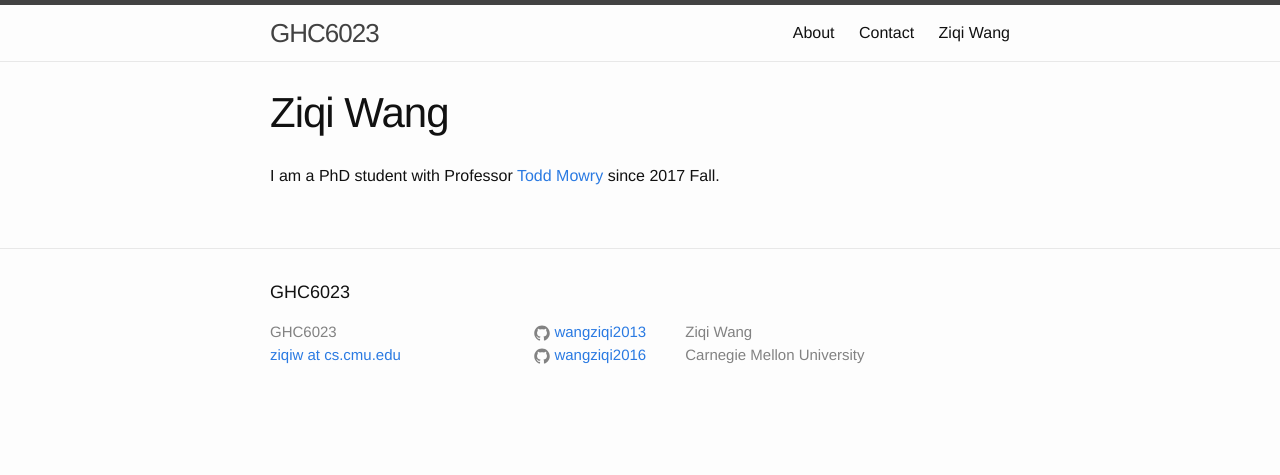
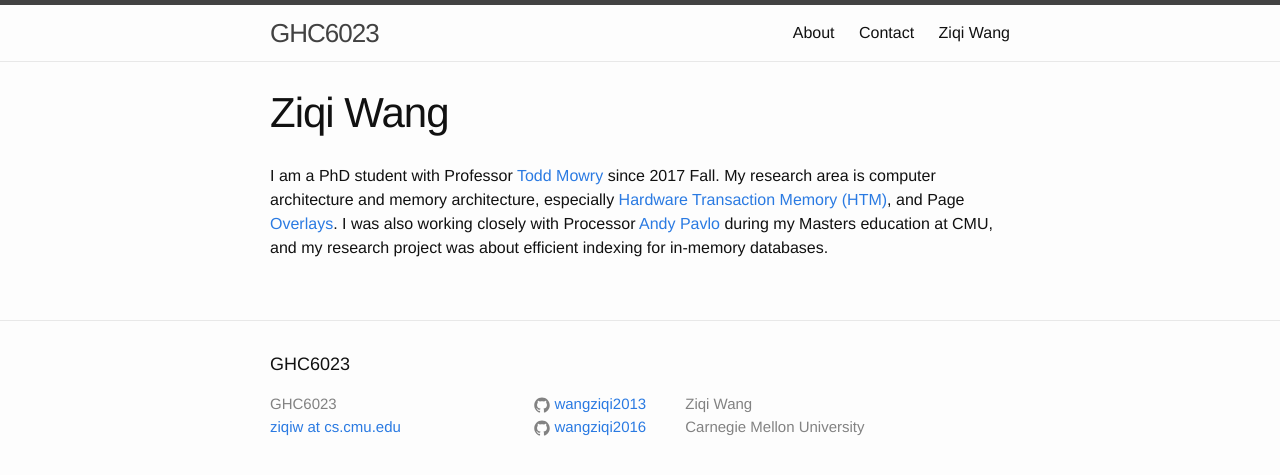
Before and after one commit to wangziqi2013/wangziqi2013.github.io, a Jekyll site: the page built from ziqiw.md, in a window 1280 px wide. Shown: the top 475 px of the page. Built offline with Jekyll 4.4.1, drawn with Linux system fonts in a browser that asks for light colours.

Commit message:
Adding research summary

```diff
--- a/ziqiw.md
+++ b/ziqiw.md
@@ -5,3 +5,7 @@ permalink: /ziqiw/
 ---
 
 I am a PhD student with Professor [Todd Mowry](http://www.cs.cmu.edu/~tcm/ "Todd Mowry's homepage") since 2017 Fall.
+My research area is computer architecture and memory architecture, especially [Hardware Transaction Memory (HTM)](https://en.wikipedia.org/wiki/Transactional_memory "Transactional Memory"), and
+Page [Overlays](http://users.ece.cmu.edu/~omutlu/pub/page-overlays-for-fine-grained-memory-management_isca15.pdf "Page Overlays").
+I was also working closely with Processor [Andy Pavlo](http://www.cs.cmu.edu/~pavlo/ "Andy Pavlo's homepage") during my
+Masters education at CMU, and my research project was about efficient indexing for in-memory databases.
```
